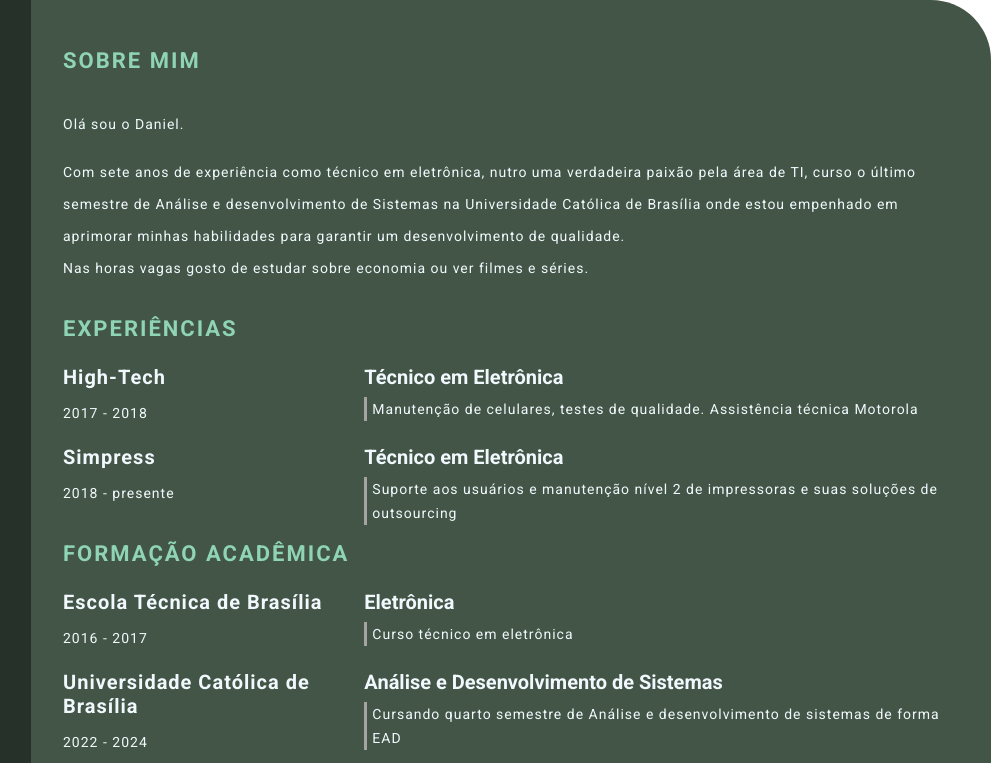
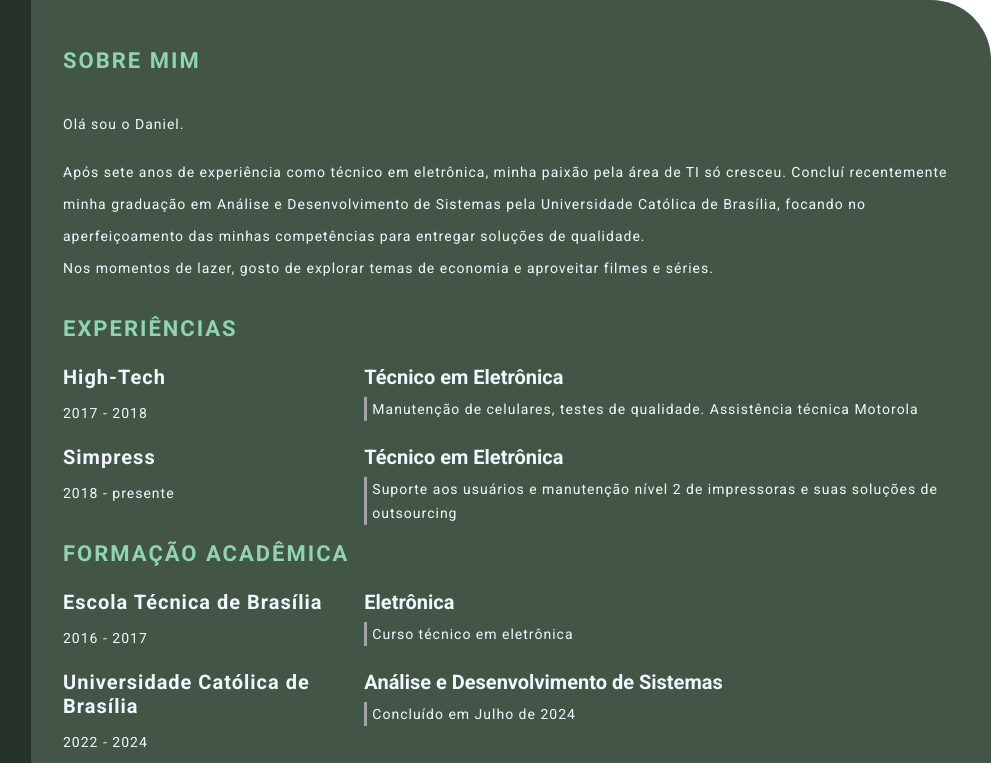
Before and after one commit to Dan-Dias/Dan-Dias.github.io, a plain HTML site: page index.html in a window 1280 px wide. Shown: the top 763 px of the page, 289-1280 px from the left. Drawn offline with nearby package versions, Linux system fonts and the light colour scheme.

Commit message:
Update index.html
Alteração da apresentação e da faculdade

```diff
--- a/index.html
+++ b/index.html
@@ -76,10 +76,10 @@
                     <div class="right-title">Sobre Mim</div><br>
                     <div class="about-me-contents">
                         <p class="name_content">Olá sou o Daniel.</p>
-                        <p class="name_content2"> Com sete anos de experiência como técnico em eletrônica, nutro uma verdadeira paixão pela área de TI,
-                        curso o último semestre de Análise e desenvolvimento de Sistemas na Universidade Católica de Brasília
-                        onde estou empenhado em aprimorar minhas habilidades para garantir um desenvolvimento de qualidade.
-                    <br> Nas horas vagas gosto de estudar sobre economia ou ver filmes e séries.</p>
+                        <p class="name_content2"> Após sete anos de experiência como técnico em eletrônica, minha paixão pela área de TI só cresceu.
+                            Concluí recentemente minha graduação em Análise e Desenvolvimento de Sistemas pela Universidade Católica de Brasília,
+                            focando no aperfeiçoamento das minhas competências para entregar soluções de qualidade.
+                    <br> Nos momentos de lazer, gosto de explorar temas de economia e aproveitar filmes e séries.</p>
                     </div>
                 </section>
             <section class="experience-gap" data-aos="zoom-in">
@@ -122,8 +122,7 @@
                     </div>
                     <div class="education-right">
                         <p class="education-subject">Análise e Desenvolvimento de Sistemas</p>
-                        <p class="education-desc">Cursando quarto semestre de Análise e desenvolvimento de sistemas de
-                            forma EAD </p>
+                        <p class="education-desc">Concluído em Julho de 2024 </p>
                     </div>
 
                     <div class="education-left" >
```
